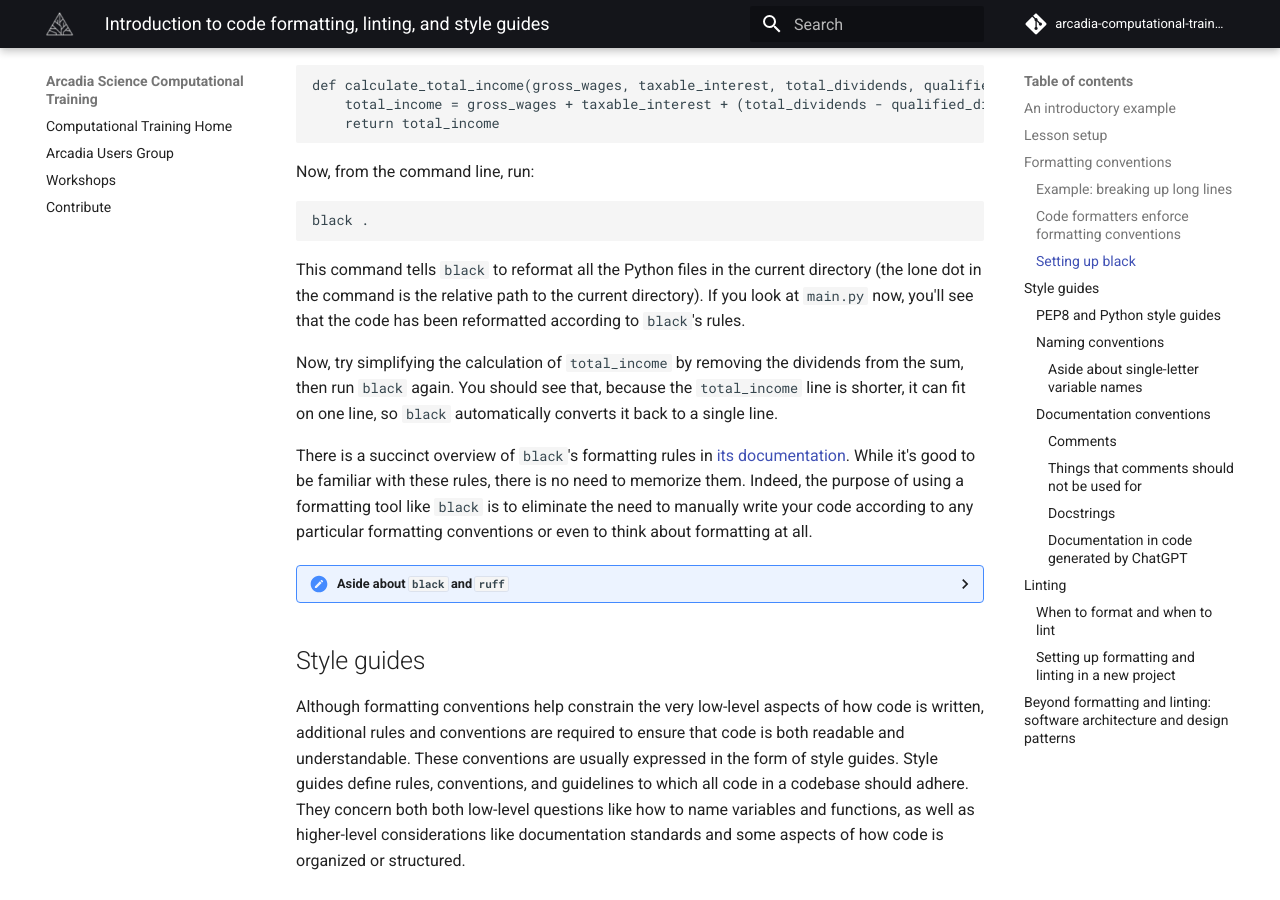
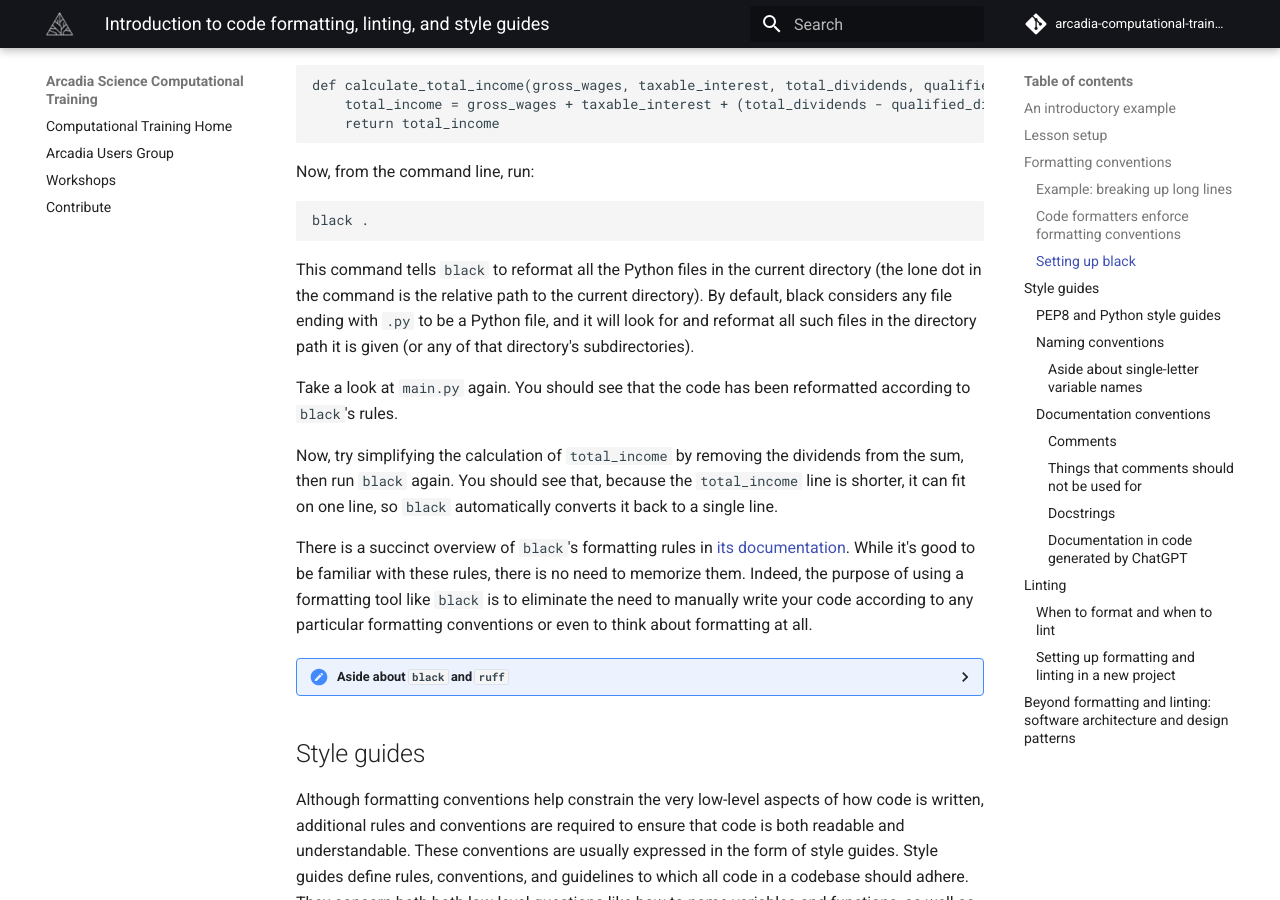
Before and after one commit to Arcadia-Science/arcadia-computational-training, an MkDocs documentation site: the page built from docs/arcadia-users-group/20240206-intro-to-formatting-and-linting/lesson.md, in a window 1280 px wide and 900 px high, scrolled down 4215 px. Built offline with MkDocs 1.6.1 and Material for MkDocs 9.7.7, drawn with Linux system fonts in a browser that asks for light colours; comment, search, counter and statistics services are not loaded; some of the changed text lies outside the part shown.

Commit message:
explain what files black looks for and reformats

````diff
--- a/docs/arcadia-users-group/20240206-intro-to-formatting-and-linting/lesson.md
+++ b/docs/arcadia-users-group/20240206-intro-to-formatting-and-linting/lesson.md
@@ -33,7 +33,7 @@ def calculate_quadratic_roots(quadratic_coeff, linear_coeff, constant_coeff):
 
     return root_1, root_2
 ```
-Notice how this code is easier to read and understand (if still somewhat opaque). This is due to several formatting and style changes. For one, spaces are used around the operators and the single long line has been broken into four separate lines, each of which does one specific thing. These changes generally makes code easier to read; they are a kind of *formatting convention*. In addition, the variable names are much longer and are more descriptive, which make it easier for reader to infer the meaning and intent the code; this is a kind of *style convention*.
+Notice how this code is easier to read and understand (if still somewhat opaque). This is due to several formatting and style changes. For one, spaces are used around the operators and the single long line has been broken into four separate lines, each of which does one specific thing. These changes generally makes code easier to read; they are a kind of *formatting* convention. In addition, the variable names are much longer and are more descriptive, which make it easier for reader to infer the meaning and intent the code; this is a kind of *style* convention.
 
 In this lesson, we'll discuss both formatting and style conventions, as well as tools to automatically format code and check that is complies with our style conventions.
 
@@ -126,7 +126,9 @@ Now, from the command line, run:
 ```bash
 black .
 ```
-This command tells `black` to reformat all the Python files in the current directory (the lone dot in the command is the relative path to the current directory). If you look at `main.py` now, you'll see that the code has been reformatted according to `black`'s rules.
+This command tells `black` to reformat all the Python files in the current directory (the lone dot in the command is the relative path to the current directory). By default, black considers any file ending with `.py` to be a Python file, and it will look for and reformat all such files in the directory path it is given (or any of that directory's subdirectories).
+
+Take a look at `main.py` again. You should see that the code has been reformatted according to `black`'s rules.
 
 Now, try simplifying the calculation of `total_income` by removing the dividends from the sum, then run `black` again. You should see that, because the `total_income` line is shorter, it can fit on one line, so `black` automatically converts it back to a single line.
 
````
